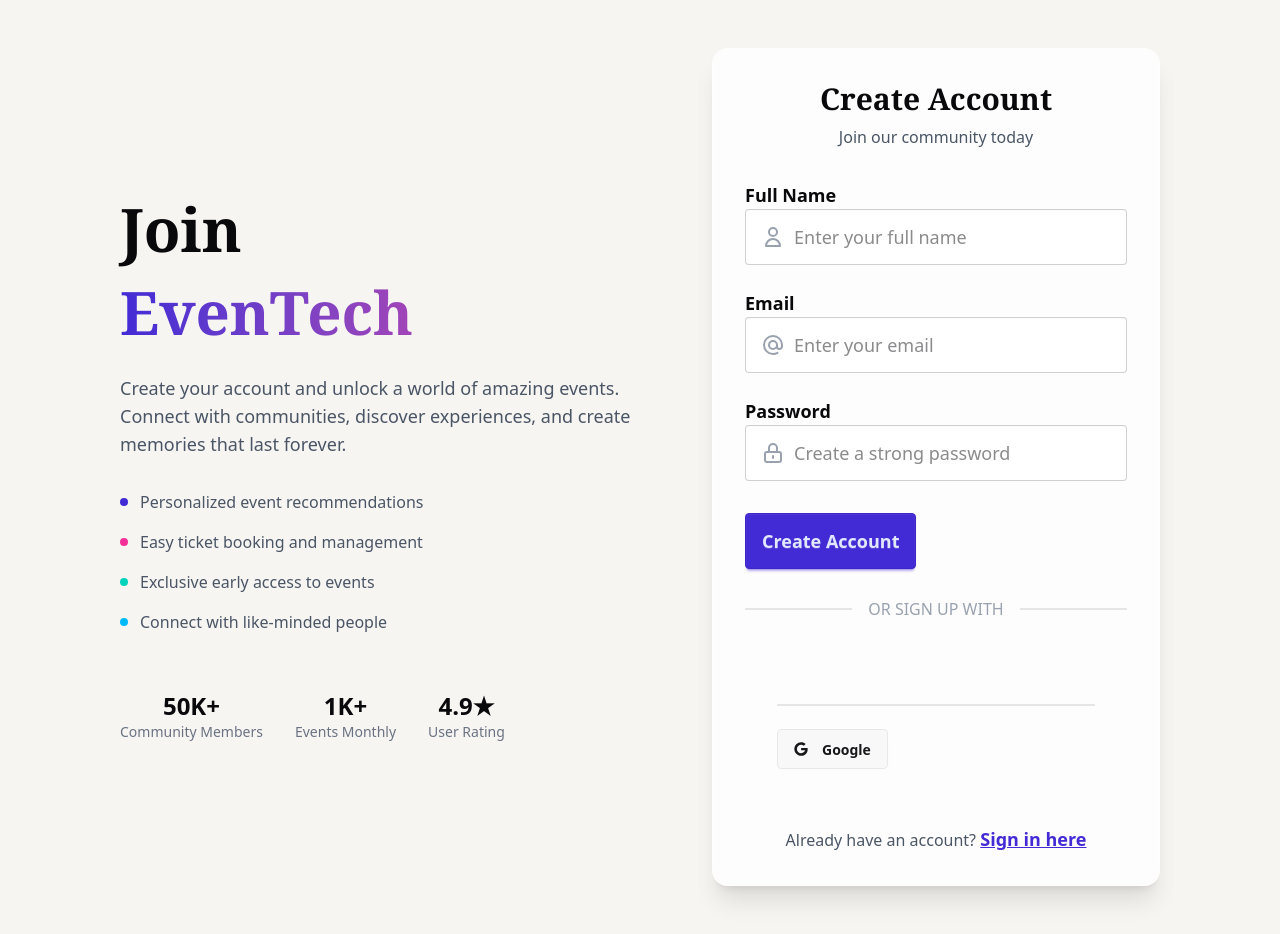
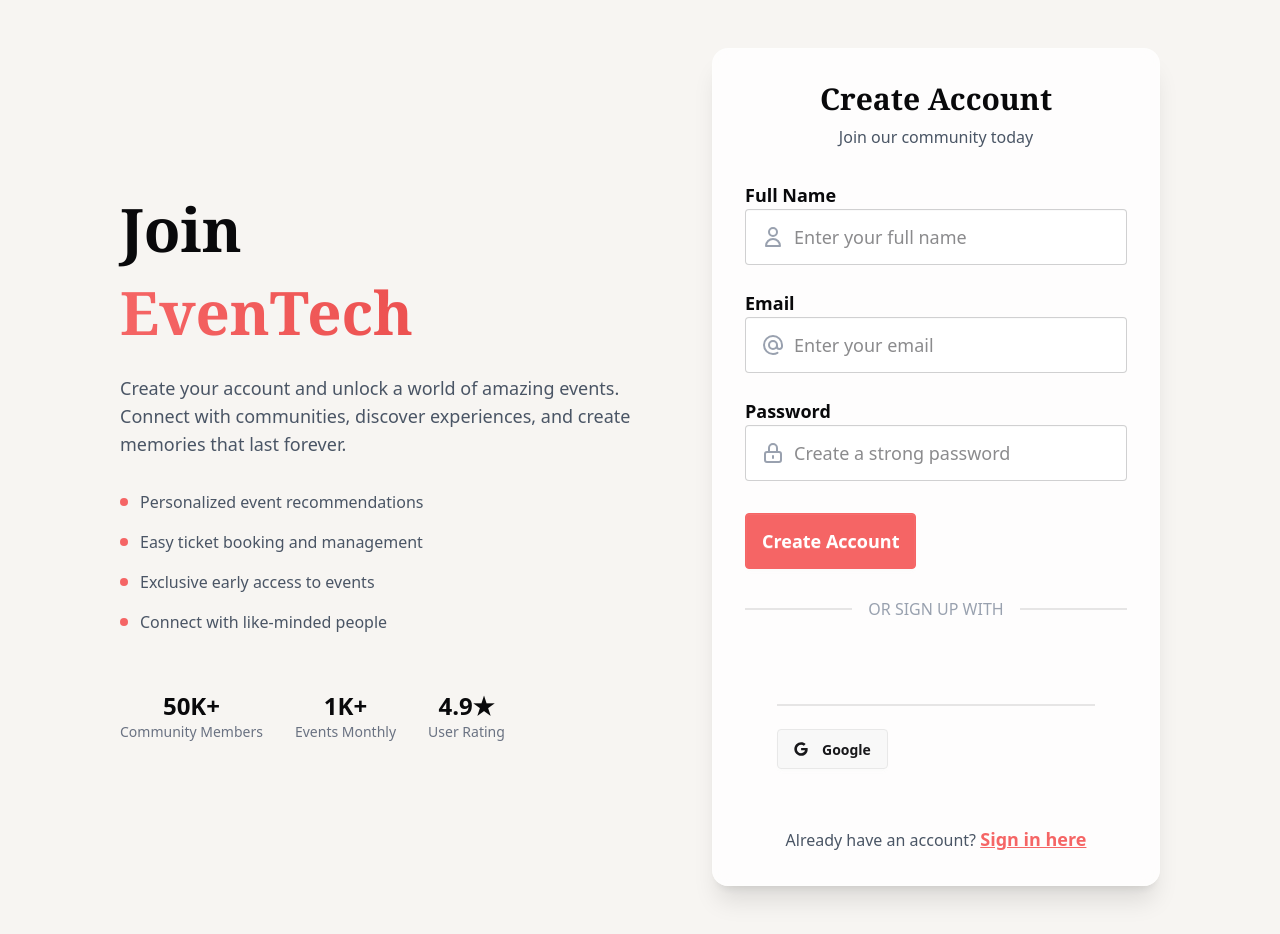
Before and after one commit to noorjahan220/event-management, a React (Vite) app: page /register in a window 1280 px wide. Built offline with nearby package versions, Linux system fonts and the light colour scheme; no server answers.

Commit message:
update login and register

```diff
--- a/src/Pages/Register/Register.jsx
+++ b/src/Pages/Register/Register.jsx
@@ -37,7 +37,7 @@
                 ) {
                   reset();
                   Swal.fire({
-                    title: "Welcome to EventFlow!",
+                    title: "Welcome to EvenTech!",
                     text: "Your account has been created successfully!",
                     icon: "success",
                     showClass: {
@@ -115,7 +115,7 @@
                 <div>
                   <h1 className="font-serif text-4xl sm:text-5xl lg:text-6xl font-bold leading-tight text-neutral">
                     Join
-                    <span className="block text-transparent bg-clip-text bg-gradient-to-r from-primary to-secondary mt-2">
+                    <span className="block text-transparent bg-clip-text bg-gradient-to-r from-[#F56565] to-[#E53E3E] mt-2">
                       EvenTech
                     </span>
                   </h1>
@@ -129,19 +129,19 @@
                 {/* Benefits List */}
                 <div className="space-y-4 max-w-md mx-auto lg:mx-0">
                   <div className="flex items-center gap-3 text-gray-600">
-                    <div className="w-2 h-2 bg-primary rounded-full"></div>
+                    <div className="w-2 h-2 bg-[#F56565] rounded-full"></div>
                     <span>Personalized event recommendations</span>
                   </div>
                   <div className="flex items-center gap-3 text-gray-600">
-                    <div className="w-2 h-2 bg-secondary rounded-full"></div>
+                    <div className="w-2 h-2 bg-[#F56565] rounded-full"></div>
                     <span>Easy ticket booking and management</span>
                   </div>
                   <div className="flex items-center gap-3 text-gray-600">
-                    <div className="w-2 h-2 bg-accent rounded-full"></div>
+                    <div className="w-2 h-2 bg-[#F56565] rounded-full"></div>
                     <span>Exclusive early access to events</span>
                   </div>
                   <div className="flex items-center gap-3 text-gray-600">
-                    <div className="w-2 h-2 bg-info rounded-full"></div>
+                    <div className="w-2 h-2 bg-[#F56565] rounded-full"></div>
                     <span>Connect with like-minded people</span>
                   </div>
                 </div>
@@ -187,7 +187,7 @@
                         type="text"
                         {...register("name", { required: true })}
                         placeholder="Enter your full name"
-                        className="input input-bordered w-full pl-12 focus:outline-none focus:border-primary/50 focus:ring-2 focus:ring-primary/20 transition-all duration-300 h-14 text-lg"
+                        className="input input-bordered w-full pl-12 focus:outline-none focus:border-[#F56565] focus:ring-2 focus:ring-[#F56565]/20 transition-all duration-300 h-14 text-lg"
                       />
                       <div className="absolute left-4 top-1/2 transform -translate-y-1/2">
                         <svg
@@ -206,7 +206,7 @@
                       </div>
                     </div>
                     {errors.name && (
-                      <span className="text-red-600 text-sm mt-2 flex items-center gap-2">
+                      <span className="text-[#F56565] text-sm mt-2 flex items-center gap-2">
                         <svg
                           className="w-4 h-4"
                           fill="currentColor"
@@ -235,7 +235,7 @@
                         type="email"
                         {...register("email", { required: true })}
                         placeholder="Enter your email"
-                        className="input input-bordered w-full pl-12 focus:outline-none focus:border-primary/50 focus:ring-2 focus:ring-primary/20 transition-all duration-300 h-14 text-lg"
+                        className="input input-bordered w-full pl-12 focus:outline-none focus:border-[#F56565] focus:ring-2 focus:ring-[#F56565]/20 transition-all duration-300 h-14 text-lg"
                       />
                       <div className="absolute left-4 top-1/2 transform -translate-y-1/2">
                         <svg
@@ -254,7 +254,7 @@
                       </div>
                     </div>
                     {errors.email && (
-                      <span className="text-red-600 text-sm mt-2 flex items-center gap-2">
+                      <span className="text-[#F56565] text-sm mt-2 flex items-center gap-2">
                         <svg
                           className="w-4 h-4"
                           fill="currentColor"
@@ -288,7 +288,7 @@
                           pattern: /(?=.*[A-Z])(?=.*[a-z])(?=.*[0-9])/,
                         })}
                         placeholder="Create a strong password"
-                        className="input input-bordered w-full pl-12 focus:outline-none focus:border-primary/50 focus:ring-2 focus:ring-primary/20 transition-all duration-300 h-14 text-lg"
+                        className="input input-bordered w-full pl-12 focus:outline-none focus:border-[#F56565] focus:ring-2 focus:ring-[#F56565]/20 transition-all duration-300 h-14 text-lg"
                       />
                       <div className="absolute left-4 top-1/2 transform -translate-y-1/2">
                         <svg
@@ -307,7 +307,7 @@
                       </div>
                     </div>
                     {errors.password?.type === "required" && (
-                      <p className="text-red-600 text-sm mt-2 flex items-center gap-2">
+                      <p className="text-[#F56565] text-sm mt-2 flex items-center gap-2">
                         <svg
                           className="w-4 h-4"
                           fill="currentColor"
@@ -323,17 +323,17 @@
                       </p>
                     )}
                     {errors.password?.type === "minLength" && (
-                      <p className="text-red-600 text-sm mt-2">
+                      <p className="text-[#F56565] text-sm mt-2">
                         Password must be at least 6 characters long.
                       </p>
                     )}
                     {errors.password?.type === "maxLength" && (
-                      <p className="text-red-600 text-sm mt-2">
+                      <p className="text-[#F56565] text-sm mt-2">
                         Password must be less than 20 characters long.
                       </p>
                     )}
                     {errors.password?.type === "pattern" && (
-                      <p className="text-red-600 text-sm mt-2">
+                      <p className="text-[#F56565] text-sm mt-2">
                         Password must include at least one uppercase letter, one
                         lowercase letter, and one number.
                       </p>
@@ -344,9 +344,13 @@
                   <div className="form-control mt-8">
                     <button
                       type="submit"
-                      className={`btn btn-primary h-14 text-lg font-semibold transition-all duration-300 ${
+                      className={`btn bg-[#F56565] border-[#F56565] text-white h-14 text-lg font-semibold transition-all duration-300 ${
                         isLoading ? "loading" : ""
-                      } ${!isLoading ? "hover:scale-105 hover:shadow-lg" : ""}`}
+                      } ${
+                        !isLoading
+                          ? "hover:bg-[#E53E3E] hover:border-[#E53E3E] hover:scale-105 hover:shadow-lg"
+                          : ""
+                      }`}
                     >
                       {isLoading ? "Creating Account..." : "Create Account"}
                     </button>
@@ -369,7 +373,7 @@
                     Already have an account?{" "}
                     <Link
                       to="/login"
-                      className="link link-primary font-semibold text-lg hover:text-secondary transition-colors duration-300"
+                      className="link text-[#F56565] font-semibold text-lg hover:text-[#E53E3E] transition-colors duration-300"
                     >
                       Sign in here
                     </Link>
```
Also changed, not shown: src/Pages/Login/Login.jsx (+12 -12 lines).
